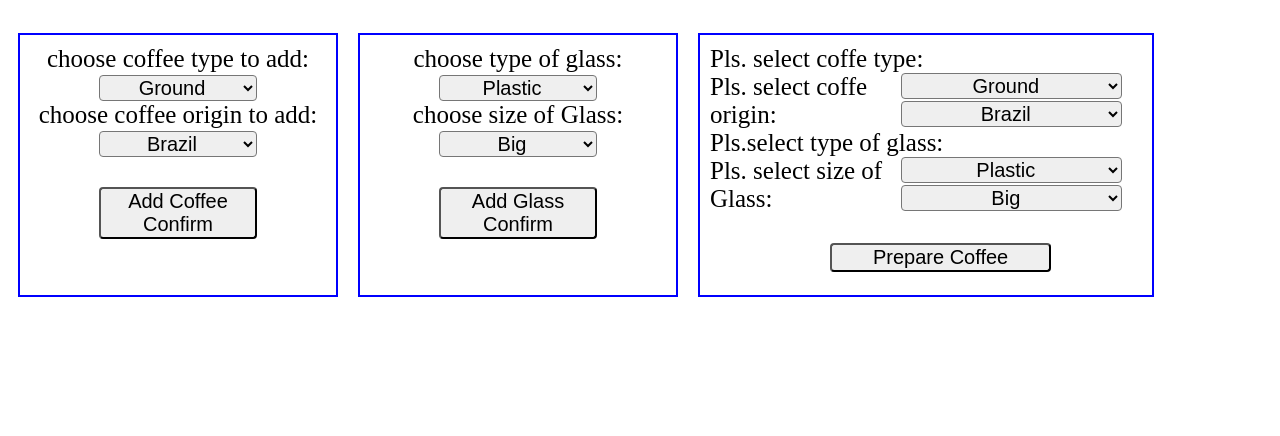
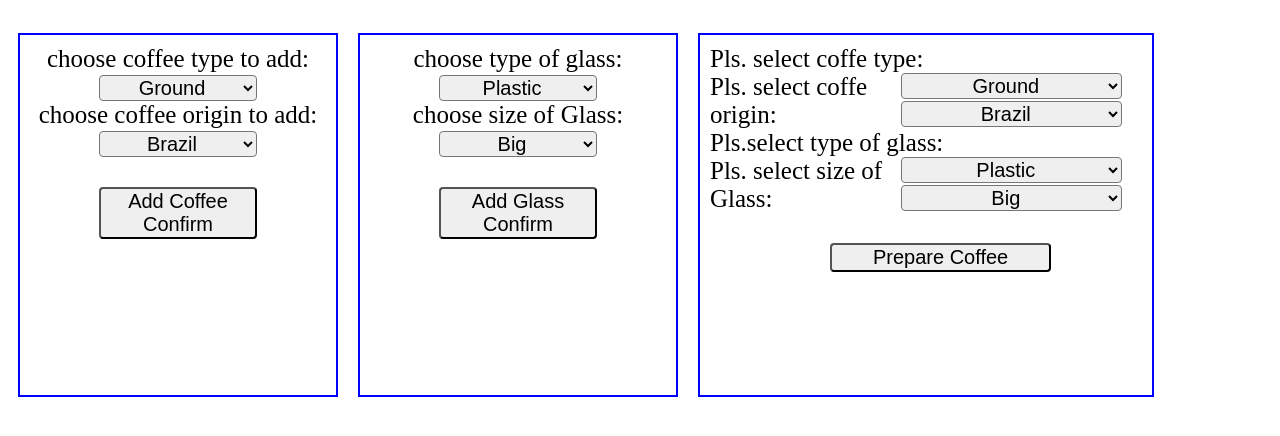
Before and after one commit to AndreyVekselman/CoffeMachineTS, a plain HTML site: page index.html in a window 1280 px wide. Drawn offline with Linux system fonts and the light colour scheme.

Commit message:
scss change hight of classes

```diff
--- a/mystyle/style.scss
+++ b/mystyle/style.scss
@@ -1,7 +1,7 @@
 $fontSize: 25px;
 .addCoffe,
 .addGlass {
-  height: 250px;
+  height: 350px;
   width: 25%;
   border: 2px solid blue;
   float: left;
@@ -29,7 +29,7 @@ $fontSize: 25px;
   }
 }
 .coffeMachine {
-  height: 250px;
+  height: 350px;
   width: 35%;
   border: 2px solid blue;
   float: left;
```
Also changed, not shown: mystyle/style.css.
